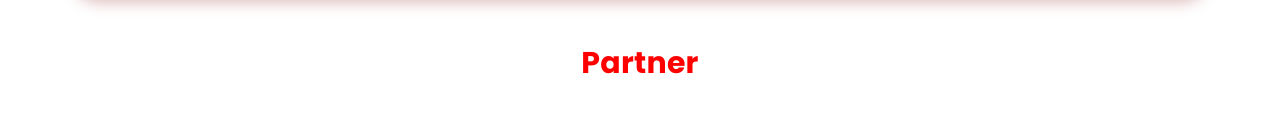
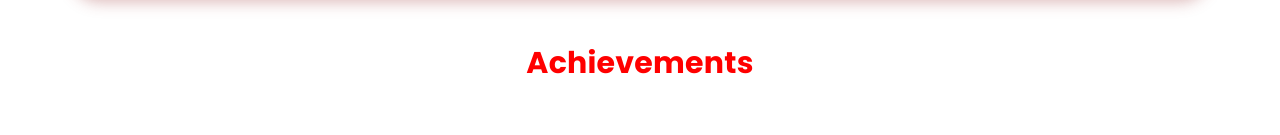
Before and after one commit to kumaragurumosaique/japanese.mosaique.link, a plain HTML site: page index.html in a window 1280 px wide. Shown: the part 2501-2636 px from the top of the page. Drawn offline with Linux system fonts and the light colour scheme.

Commit message:
word changes

```diff
--- a/index.html
+++ b/index.html
@@ -237,7 +237,7 @@ Join us at Mosaique and begin your exciting journey to a vibrant career in Japan
 
    <div class="section-heading">
     <h6 class="partner-title  text-center my-5">
-      Partner
+      Achievements
     </h6>
    </div>
       <div class="counter-container">
```
